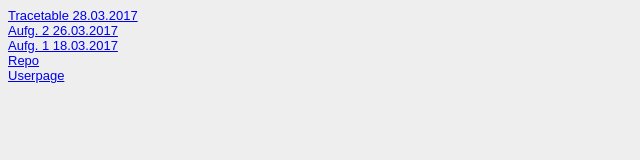
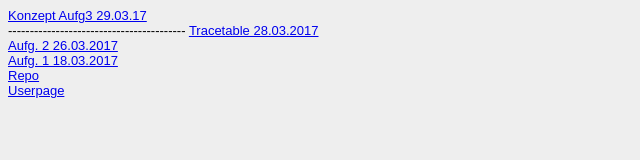
Before and after one commit to MrMarans/EIA2, a plain HTML site: page steckbrief.htm in a window 1280 px wide. Shown: the whole page, without its empty margins (0-640 px from the left). Drawn offline with Linux system fonts and the light colour scheme.

Commit message:
Komzept Aufg3 Erweitert

```diff
--- a/steckbrief.htm
+++ b/steckbrief.htm
@@ -5,6 +5,8 @@
 <a href="Datenadresse eintragen" target="_blank">Aufgabe 1a, 1.10.2011</a></br>
 -->
 <!-- Hier bitte die Vorkenntnisse im Bereich Programmierung zu Beginn der Veranstaltung kurz beschreiben! -->
+	<a href="https://drive.google.com/file/d/0B38EEpKf74jnWkVYQkFwYm5MTWc/view?usp=sharing" target="_blank">Konzept Aufg3 29.03.17</a><br>
+	-----------------------------------------
    <a href="https://mrmarans.github.io/EIA2/Aufg2/aufg2.html" target="_blank">Tracetable 28.03.2017</a><br>
   <a href="https://docs.google.com/spreadsheets/d/1Sh1SkBLcT-McVzAC_xXyK53Mn3uggqmYbzIgCw6p_rA/edit?usp=sharing" target="_blank"> Aufg. 2 26.03.2017</a> <br>
   <a href="https://mrmarans.github.io/EIA2/Aufg0/aufg0.html" target="_blank">Aufg. 1 18.03.2017</a></br>
```
